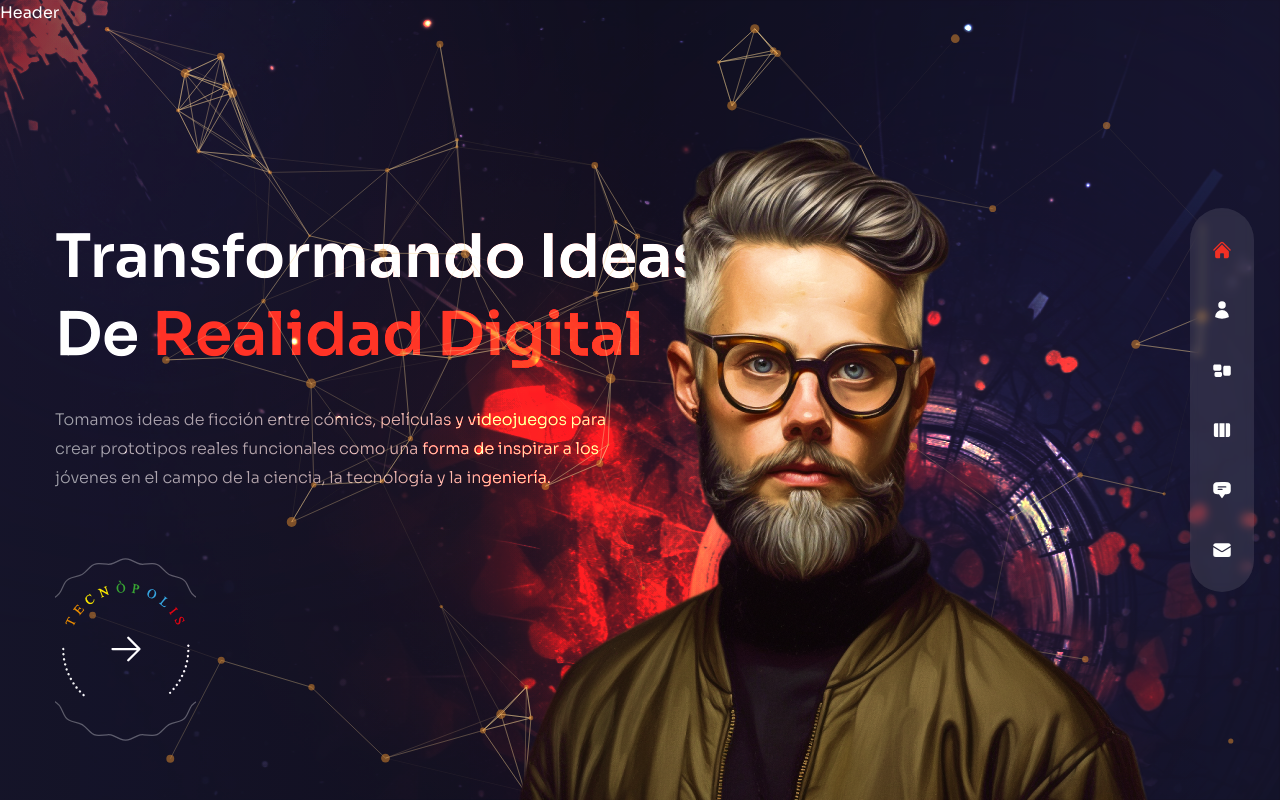
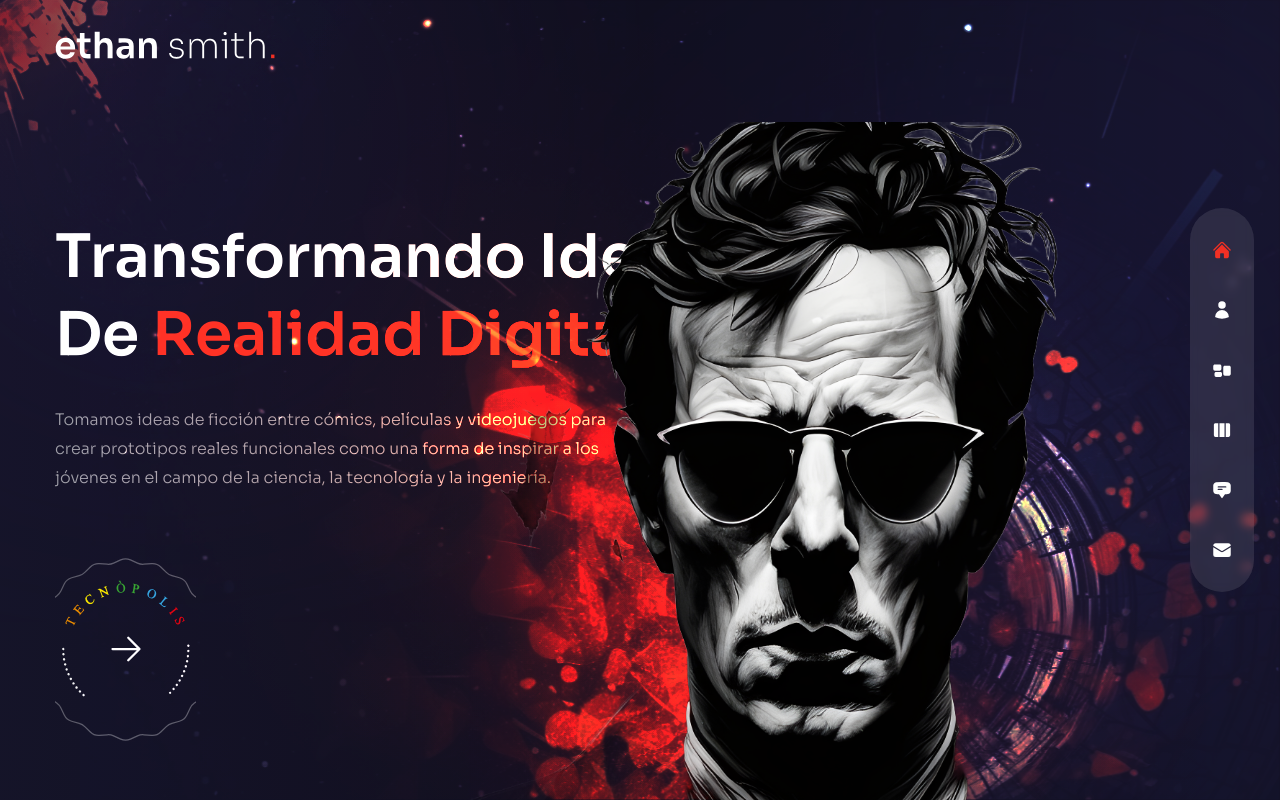
Before and after one commit to satara2358/portfolio, a Next.js app: page / in a window 1280 px wide. Built offline with nearby package versions, Linux system fonts and the light colour scheme.

Commit message:
HeaderLogo

```diff
--- a/components/Header.js
+++ b/components/Header.js
@@ -1,8 +1,27 @@
+
+import Link from 'next/link';
+import Socials from '../components/Socials';
+import Image from 'next/image';
+
 const Header = () => {
   return (
     <header
-      className="absolute z-30 w-full"
-    >Header
+      className="absolute z-30 w-full flex items-center px-16 xl:px-0 xl:h-[90px]"
+    >
+      <div className='container mx-auto'>
+        <div>
+          <Link href={'/'}>
+            <Image
+              src={'/logo.svg'}
+              width={220}
+              height={48}
+              alt=''
+              priority={true}
+            />
+          </Link>
+
+        </div>
+      </div>
     </header>
   )
 };
--- a/pages/index.js
+++ b/pages/index.js
@@ -44,7 +44,7 @@
       <div className='w-[1200px] h-full absolute right-0 bottom-0'>
         <div className='bg-none xl:bg-explosion xl:bg-cover xl:bg-right xl:bg-no-repeat w-full h-full absolute mix-blend-color-dodge translate-z-0'>
         </div>
-        <ParticlesContainer />
+        {/* <ParticlesContainer /> */}
         <motion.div
           variants={fadeIn('up', 0.5)}
           initial="hidden"
```
Also changed, not shown: public/avatar.png, public/avatar_.png (added).
